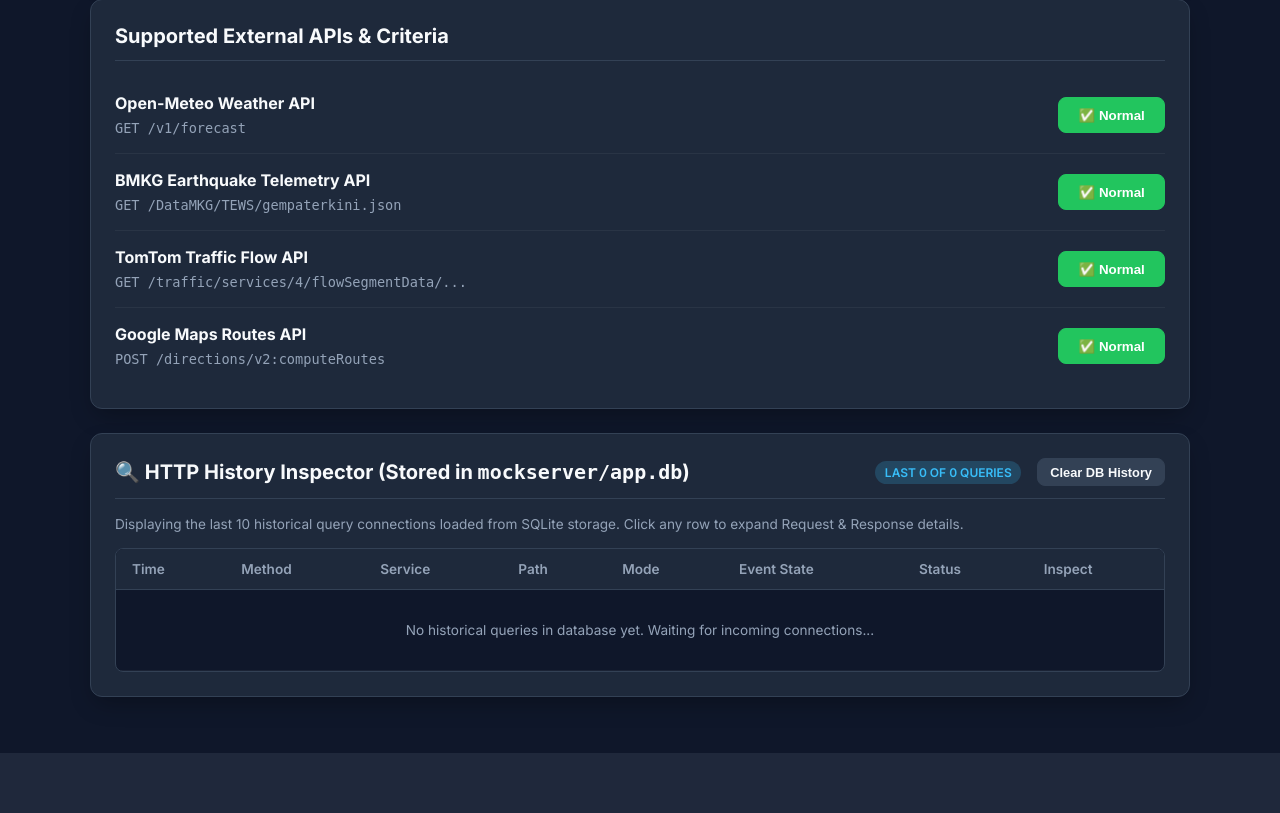
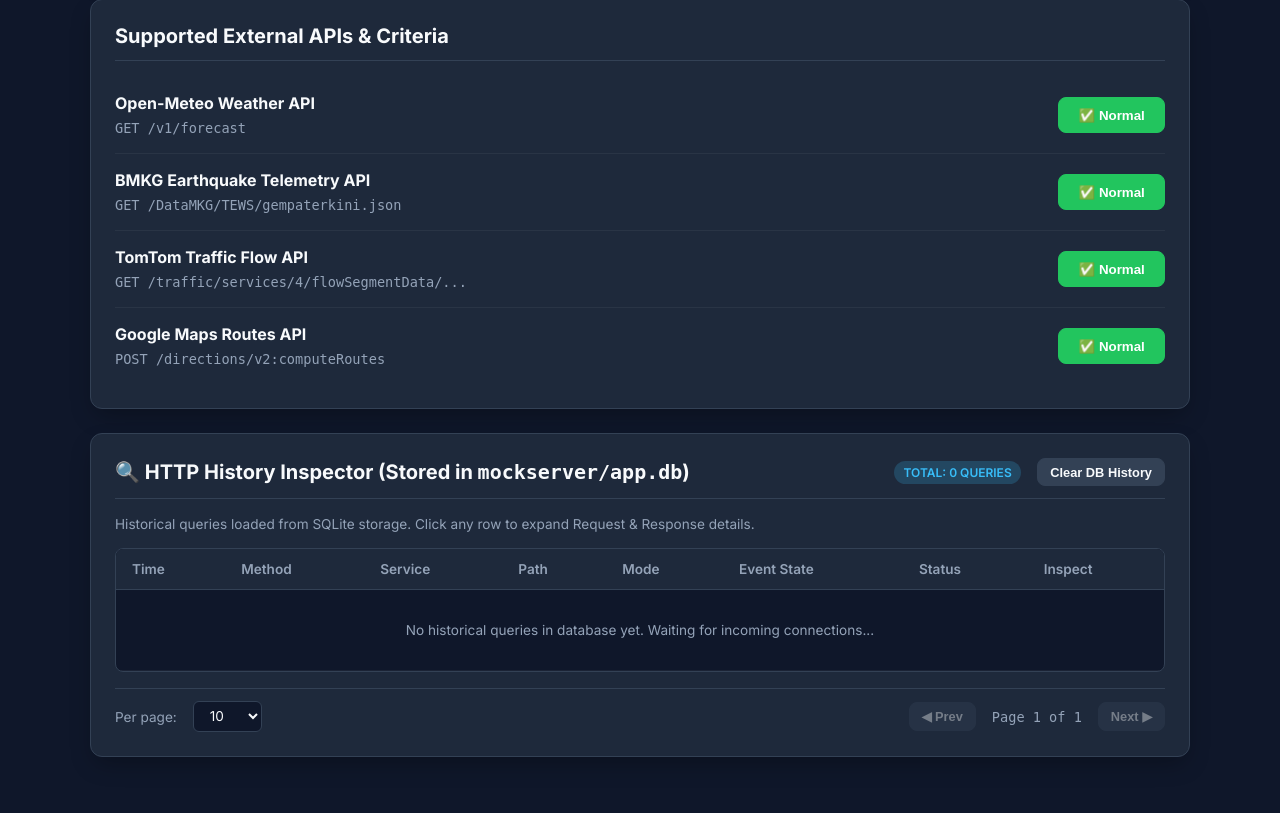
Before and after one commit to fram0007-collab/Taichi-no-kaze, a FastAPI app: page / in a window 1280 px wide. Shown: the part 460-1273 px from the top of the page. Before the commit the page ends 1213 px from the top, so only its background shows below. Run offline with FastAPI, Linux system fonts and the light colour scheme; data that the repository does not hold is empty.

Commit message:
feat: add pagination and page size options (10, 25, 50, 100 per page) to mockserver history table

```diff
--- a/mockserver/main.py
+++ b/mockserver/main.py
@@ -1,6 +1,7 @@
 import sqlite3
 import httpx
 import json
+import math
 import random
 from pathlib import Path
 from datetime import datetime, timezone
@@ -124,10 +125,14 @@
     return {"status": "success", "state": state}
 
 @app.get("/api/logs")
-def get_logs(limit: int = Query(10)):
+def get_logs(
+    page: int = Query(1, ge=1),
+    limit: int = Query(10, ge=1, le=100)
+):
+    offset = (page - 1) * limit
     with get_db_connection() as conn:
         rows = conn.execute(
-            "SELECT * FROM query_logs ORDER BY id DESC LIMIT ?", (limit,)
+            "SELECT * FROM query_logs ORDER BY id DESC LIMIT ? OFFSET ?", (limit, offset)
         ).fetchall()
 
         total_count = conn.execute("SELECT COUNT(*) FROM query_logs").fetchone()[0]
@@ -149,7 +154,15 @@
             "response_body": json.loads(r["response_body"]) if r["response_body"] else None,
         })
 
-    return {"total": total_count, "logs": logs}
+    total_pages = math.ceil(total_count / limit) if total_count > 0 else 1
+
+    return {
+        "total": total_count,
+        "page": page,
+        "limit": limit,
+        "total_pages": total_pages,
+        "logs": logs
+    }
 
 @app.post("/api/logs/clear")
 def clear_logs():
@@ -275,10 +288,8 @@
     now_str = datetime.now(timezone.utc).isoformat()
 
     if is_critical:
-        # Generate dramatic high magnitude (7.2 - 8.8) and shallow depth (5 - 12 km)
         random_mag = round(random.uniform(7.4, 8.8), 1)
         random_depth = random.randint(5, 12)
-        # Impact radius = mag * 15 = ~110km to 132km (massively > 50km covering all Jakarta zones)
 
         gempa_item = {
             "Tanggal": datetime.now().strftime("%d %b %Y"),
@@ -290,7 +301,7 @@
             "Magnitude": str(random_mag),
             "Kedalaman": f"{random_depth} km",
             "Wilayah": f"EPISENTRUM DAHSYAT M{random_mag} JAKARTA REGION (Kedalaman Shallow {random_depth}km) - High Impact Radius (>110km)",
-            "Potensi": "BERPOTENSI TSUNAMI & KERUSAKAN SEVERE DI SELURUH JABODETABEK"
+            "Potensi": "BERPOTENSI TSUNAMI SANGAT BESAR DI PESISIR JAKARTA & JAWA BARAT"
         }
     else:
         gempa_item = {
--- a/mockserver/templates/index.html
+++ b/mockserver/templates/index.html
@@ -93,6 +93,10 @@
         .btn:hover {
             background: #475569;
         }
+        .btn:disabled {
+            opacity: 0.4;
+            cursor: not-allowed;
+        }
         .btn-active {
             background: var(--accent);
             color: #0f172a;
@@ -111,6 +115,15 @@
         .btn-sm {
             padding: 0.35rem 0.75rem;
             font-size: 0.8rem;
+        }
+        .select-input {
+            background: #0f172a;
+            color: var(--text);
+            border: 1px solid var(--border);
+            padding: 0.35rem 0.75rem;
+            border-radius: 6px;
+            font-size: 0.85rem;
+            font-family: inherit;
         }
         .service-row {
             display: flex;
@@ -225,6 +238,15 @@
         }
         .method-GET { background: #0284c7; color: white; }
         .method-POST { background: #16a34a; color: white; }
+
+        .pagination-bar {
+            display: flex;
+            justify-content: space-between;
+            align-items: center;
+            margin-top: 1rem;
+            padding-top: 0.75rem;
+            border-top: 1px solid var(--border);
+        }
     </style>
 </head>
 <body>
@@ -309,12 +331,12 @@
             <h2>
                 <span>🔍 HTTP History Inspector (Stored in <code>mockserver/app.db</code>)</span>
                 <div class="flex-group">
-                    <span id="logCountBadge" class="badge badge-mock">Last 10 Queries</span>
+                    <span id="logCountBadge" class="badge badge-mock">0 Queries</span>
                     <button class="btn btn-sm" onclick="clearLogs()">Clear DB History</button>
                 </div>
             </h2>
             <p style="color: var(--muted); font-size: 0.85rem; margin-bottom: 1rem;">
-                Displaying the last 10 historical query connections loaded from SQLite storage. Click any row to expand Request & Response details.
+                Historical queries loaded from SQLite storage. Click any row to expand Request & Response details.
             </p>
 
             <div class="table-scroll-container">
@@ -340,12 +362,34 @@
                     </tbody>
                 </table>
             </div>
+
+            <!-- Pagination Toolbar -->
+            <div class="pagination-bar">
+                <div class="flex-group">
+                    <label for="limitSelect" style="color: var(--muted); font-size: 0.85rem;">Per page:</label>
+                    <select id="limitSelect" class="select-input" onchange="changeLimit(this.value)">
+                        <option value="10" selected>10</option>
+                        <option value="25">25</option>
+                        <option value="50">50</option>
+                        <option value="100">100</option>
+                    </select>
+                </div>
+
+                <div class="flex-group">
+                    <button id="btnPrev" class="btn btn-sm" onclick="changePage(currentPage - 1)">◀ Prev</button>
+                    <span id="pageIndicator" style="font-size: 0.85rem; color: var(--muted); font-family: monospace;">Page 1 of 1</span>
+                    <button id="btnNext" class="btn btn-sm" onclick="changePage(currentPage + 1)">Next ▶</button>
+                </div>
+            </div>
         </div>
     </div>
 
     <script>
         let currentState = {};
         let expandedLogs = new Set();
+        let currentPage = 1;
+        let currentLimit = 10;
+        let totalPages = 1;
 
         async function fetchStatus() {
             const res = await fetch('/api/status');
@@ -355,17 +399,16 @@
 
         async function fetchLogs() {
             try {
-                // Fetch last 10 historical queries upon launch and poll
-                const res = await fetch('/api/logs?limit=10');
+                const res = await fetch(`/api/logs?page=${currentPage}&limit=${currentLimit}`);
                 const data = await res.json();
-                renderLogs(data.logs || [], data.total || 0);
+                totalPages = data.total_pages || 1;
+                renderLogs(data.logs || [], data.total || 0, data.page, data.total_pages);
             } catch(e) {
                 console.error('Error fetching logs', e);
             }
         }
 
         function renderState() {
-            // Mode
             const isMock = currentState.mode === 'mock';
             document.getElementById('modeBadge').className = isMock ? 'badge badge-mock' : 'badge badge-bypass';
             document.getElementById('modeBadge').innerText = isMock ? 'Mock Responses' : 'Bypass (Proxy)';
@@ -373,7 +416,6 @@
             document.getElementById('btnMock').className = isMock ? 'btn btn-active' : 'btn';
             document.getElementById('btnBypass').className = !isMock ? 'btn btn-active' : 'btn';
 
-            // Services
             for (const [service, data] of Object.entries(currentState.services)) {
                 const btn = document.getElementById(`btn-${service}`);
                 if (btn) {
@@ -388,8 +430,13 @@
             }
         }
 
-        function renderLogs(logs, totalCount) {
-            document.getElementById('logCountBadge').innerText = `Last ${logs.length} of ${totalCount} Queries`;
+        function renderLogs(logs, totalCount, page, totalPages) {
+            document.getElementById('logCountBadge').innerText = `Total: ${totalCount} Queries`;
+            document.getElementById('pageIndicator').innerText = `Page ${page} of ${totalPages}`;
+
+            document.getElementById('btnPrev').disabled = page <= 1;
+            document.getElementById('btnNext').disabled = page >= totalPages;
+
             const tbody = document.getElementById('logsTbody');
             if (logs.length === 0) {
                 tbody.innerHTML = `
@@ -411,7 +458,6 @@
                     ? `<span class="badge badge-critical">🚨 Critical</span>`
                     : `<span class="badge badge-normal">✅ Normal</span>`;
 
-                // Main Table Row
                 html += `
                 <tr class="log-row ${isExpanded ? 'expanded' : ''}" onclick="toggleLogDetails(${log.id})">
                     <td style="color: var(--muted); font-family: monospace;">${log.timestamp}</td>
@@ -424,13 +470,11 @@
                     <td style="color: var(--muted); font-weight: bold;">${isExpanded ? '▲ Close' : '▼ Inspect'}</td>
                 </tr>`;
 
-                // Expandable Detail Row with Separated Request & Response Panels
                 if (isExpanded) {
                     html += `
                     <tr class="detail-row">
                         <td colspan="8">
                             <div class="panels-grid">
-                                <!-- LEFT PANEL: REQUEST DETAILS -->
                                 <div class="inspector-panel panel-req">
                                     <h4>
                                         <span>📥 Request Details</span>
@@ -450,7 +494,6 @@
                                     <pre class="json-block">${log.request_body ? JSON.stringify(log.request_body, null, 2) : 'None'}</pre>
                                 </div>
 
-                                <!-- RIGHT PANEL: RESPONSE DETAILS -->
                                 <div class="inspector-panel panel-res">
                                     <h4>
                                         <span>📤 Response Payload</span>
@@ -468,6 +511,19 @@
             tbody.innerHTML = html;
         }
 
+        function changePage(newPage) {
+            if (newPage >= 1 && newPage <= totalPages) {
+                currentPage = newPage;
+                fetchLogs();
+            }
+        }
+
+        function changeLimit(newLimit) {
+            currentLimit = parseInt(newLimit, 10);
+            currentPage = 1;
+            fetchLogs();
+        }
+
         function toggleLogDetails(id) {
             if (expandedLogs.has(id)) {
                 expandedLogs.delete(id);
@@ -480,6 +536,7 @@
         async function clearLogs() {
             await fetch('/api/logs/clear', { method: 'POST' });
             expandedLogs.clear();
+            currentPage = 1;
             fetchLogs();
         }
 
```
